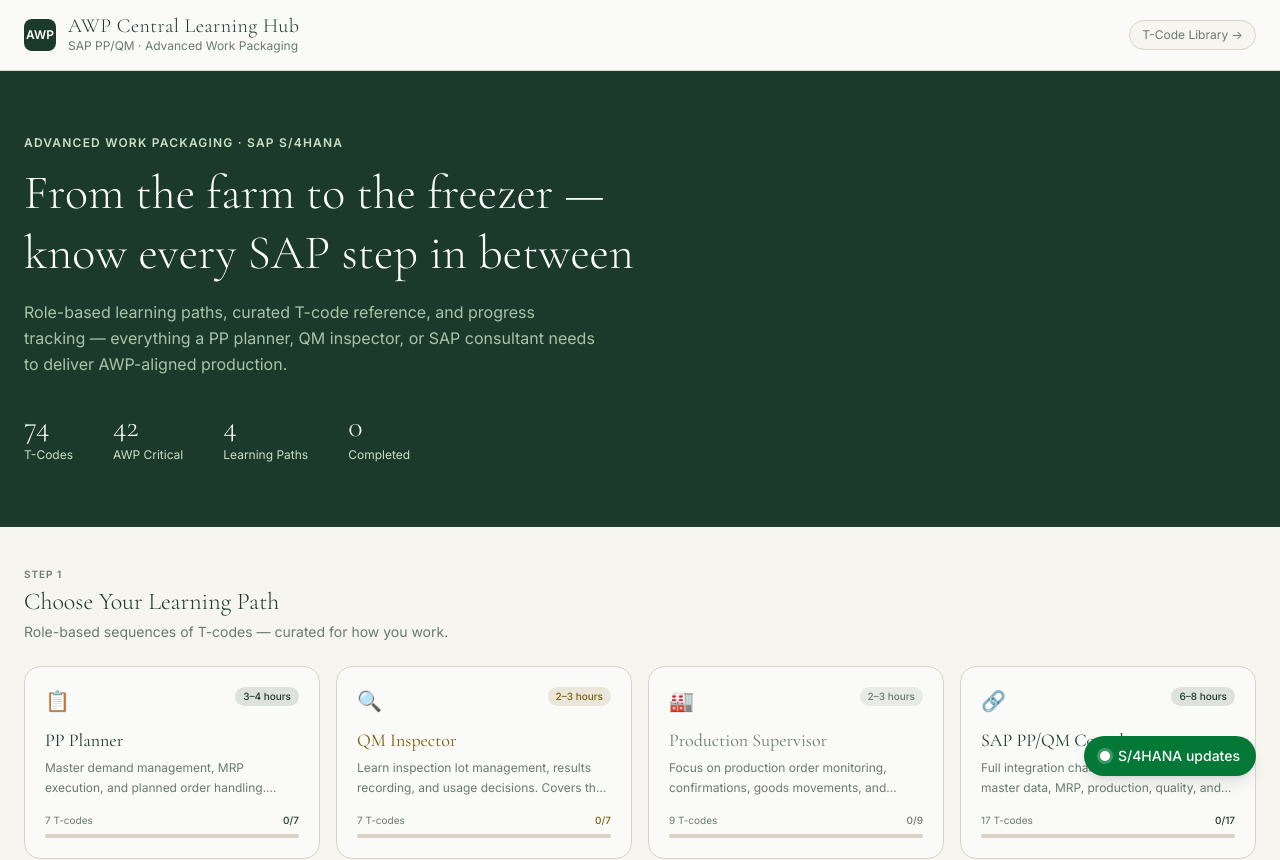
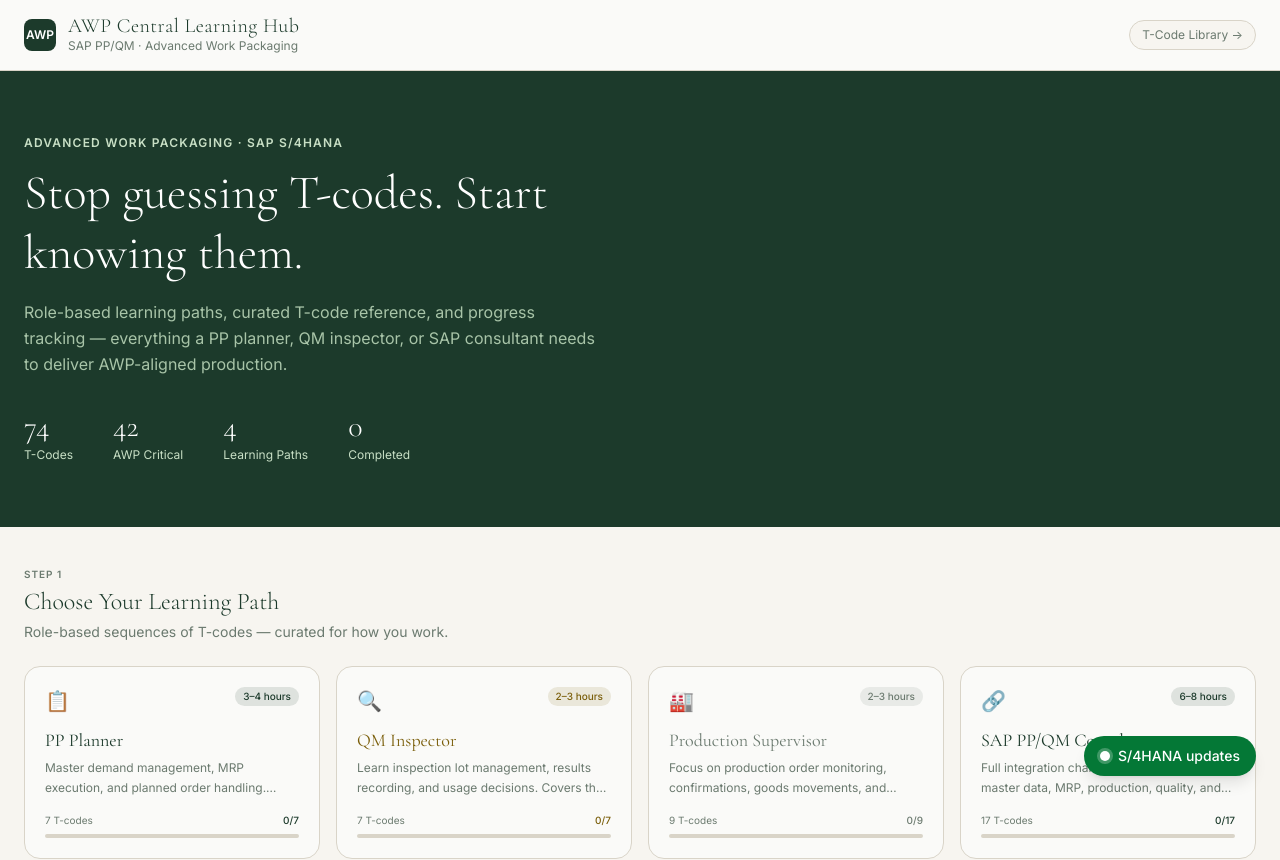
Before and after one commit to aothman11/AWP-LearningHup, a Next.js app: page /hub in a window 1280 px wide. Shown: the top 860 px of the page. Built offline with nearby package versions, Linux system fonts and the light colour scheme.

Commit message:
copy: update Hub hero headline
Co-Authored-By: Claude Sonnet 4.6 <noreply@anthropic.com>
Claude-Session: https://claude.ai/code/session_01AWtSLZryoyKgTH4DirXCeF

```diff
--- a/app/hub/page.tsx
+++ b/app/hub/page.tsx
@@ -139,7 +139,7 @@ export default function HubPage() {
             className="text-4xl sm:text-5xl font-light leading-tight mb-4 max-w-2xl"
             style={{ fontFamily: "'Cormorant Garamond', Georgia, serif" }}
           >
-            From the farm to the freezer — know every SAP step in between
+            Stop guessing T-codes. Start knowing them.
           </h2>
           <p className="text-[#A8C4A8] text-sm sm:text-base max-w-xl leading-relaxed mb-8">
             Role-based learning paths, curated T-code reference, and progress tracking —
```
